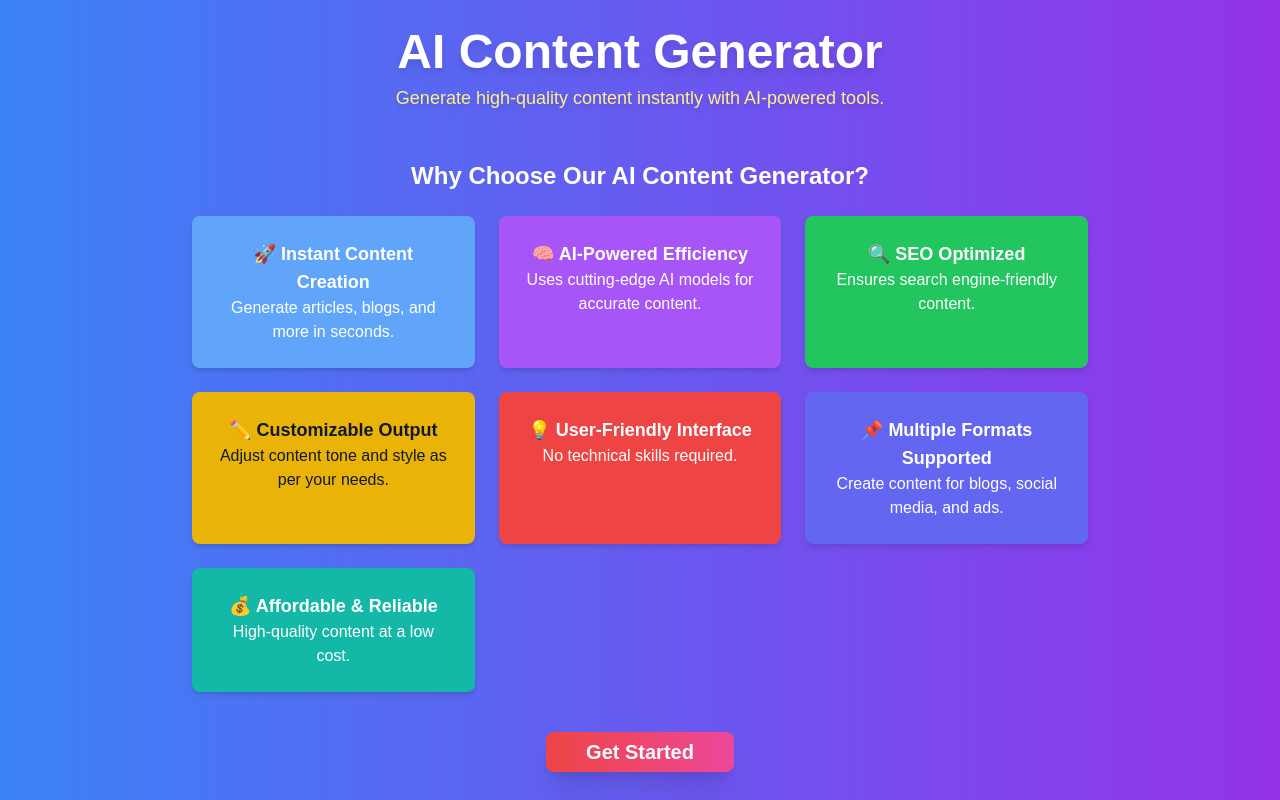
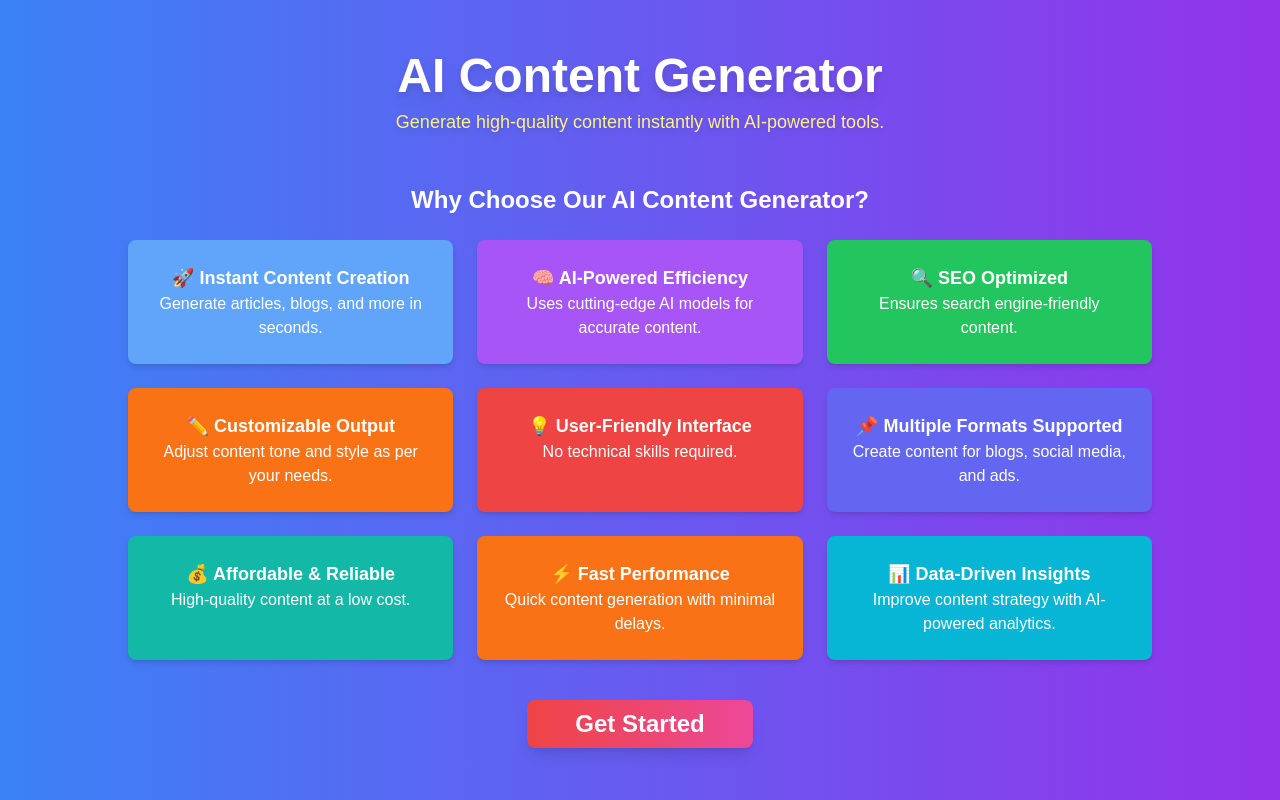
Before and after one commit to Wamiq111/AI-Content-Generator, a Next.js app: page / in a window 1280 px wide. Built offline with nearby package versions, Linux system fonts and the light colour scheme.

Commit message:
Update page.tsx( Modified the landing page

```diff
--- a/app/page.tsx
+++ b/app/page.tsx
@@ -1,4 +1,3 @@
-
 "use client";
 
 import { Button } from "@/components/ui/button";
@@ -20,7 +19,7 @@
       </header>
 
       {/* Features Section */}
-      <section className="max-w-4xl text-center">
+      <section className="max-w-5xl text-center">
         <h2 className="text-2xl font-semibold text-white mb-6">
           Why Choose Our AI Content Generator?
         </h2>
@@ -40,7 +39,7 @@
             <p>Ensures search engine-friendly content.</p>
           </div>
 
-          <div className="p-6 rounded-lg shadow-md bg-yellow-500 text-gray-900">
+          <div className="p-6 rounded-lg shadow-md bg-orange-500 text-white">
             <h3 className="font-bold text-lg">✏️ Customizable Output</h3>
             <p>Adjust content tone and style as per your needs.</p>
           </div>
@@ -59,6 +58,16 @@
             <h3 className="font-bold text-lg">💰 Affordable & Reliable</h3>
             <p>High-quality content at a low cost.</p>
           </div>
+
+          <div className="p-6 rounded-lg shadow-md bg-orange-500 text-white">
+            <h3 className="font-bold text-lg">⚡ Fast Performance</h3>
+            <p>Quick content generation with minimal delays.</p>
+          </div>
+
+          <div className="p-6 rounded-lg shadow-md bg-cyan-500 text-white">
+            <h3 className="font-bold text-lg">📊 Data-Driven Insights</h3>
+            <p>Improve content strategy with AI-powered analytics.</p>
+          </div>
         </div>
       </section>
 
@@ -66,7 +75,7 @@
       <div className="mt-10">
         <Button
           variant="destructive"
-          className="px-10 py-5 text-xl font-bold rounded-lg shadow-xl bg-gradient-to-r from-red-500 to-pink-500 text-white hover:scale-110 transition-transform duration-300"
+          className="px-12 py-6 text-2xl font-semibold rounded-lg shadow-lg bg-gradient-to-r from-red-500 to-pink-500 text-white hover:scale-110 transition duration-300"
           onClick={() => router.push("/dashboard")}
         >
           Get Started
```
